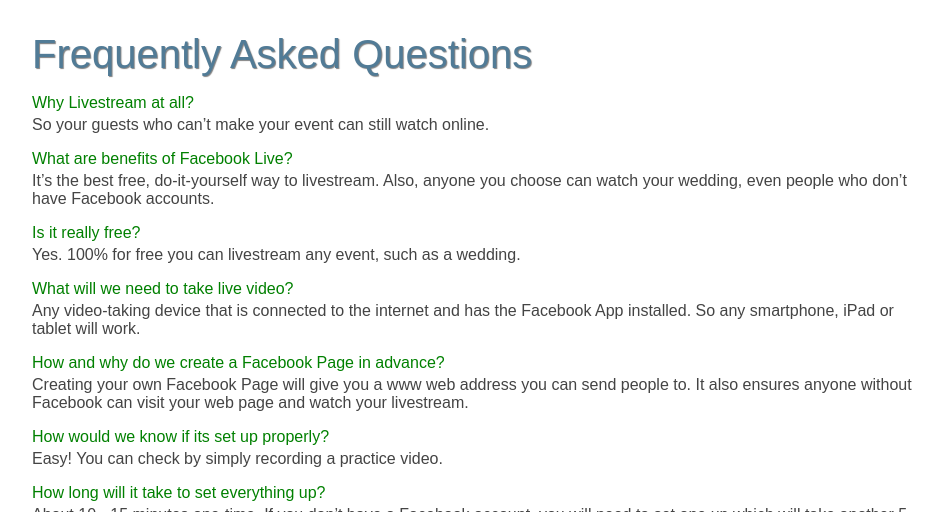
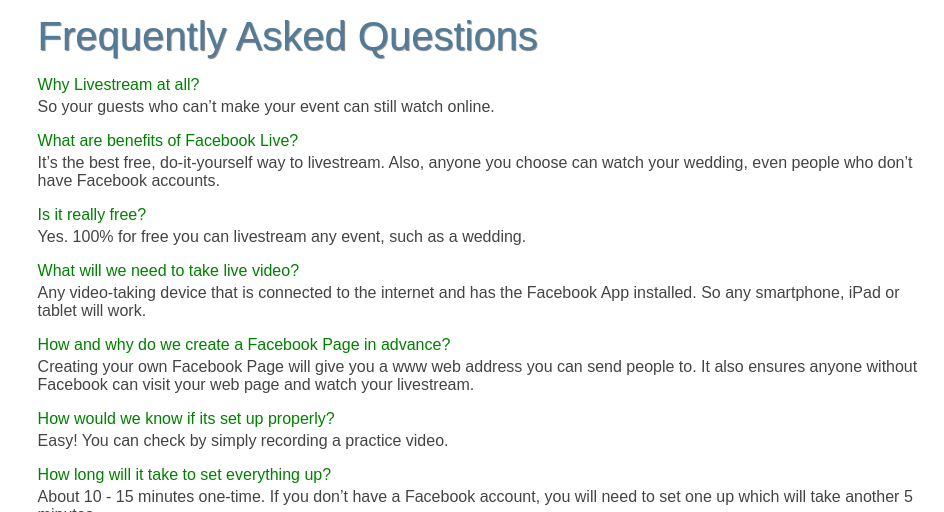
Before and after one commit to mssiegel/livestream, a plain HTML site: page index.html in a window 1280 px wide. Shown: the part 1660-2172 px from the top of the page, without its empty margins (160-1104 px from the left). Drawn offline with Linux system fonts and the light colour scheme.

Commit message:
1. removed margin from body; 2. increased font-size of h2

```diff
--- a/code/styles.css
+++ b/code/styles.css
@@ -1,10 +1,15 @@
+
+/* gives border-box to everything while allowing developers to use content-box elsewhere */
 html {
   box-sizing: border-box;
 }
+*, *:before, *:after {
+  box-sizing: inherit;
+}
+
 
 body {
   font-family: Arial, sans-serif;
-  margin: 20px 0 0 0;
 }
 
 h1 {
@@ -36,7 +41,7 @@
 }
 
 h2 {
-  font-size: 1.5rem;
+  font-size: 2rem;
   color: #517b96;
   font-weight: 300;
   line-height: 1.2;
```
